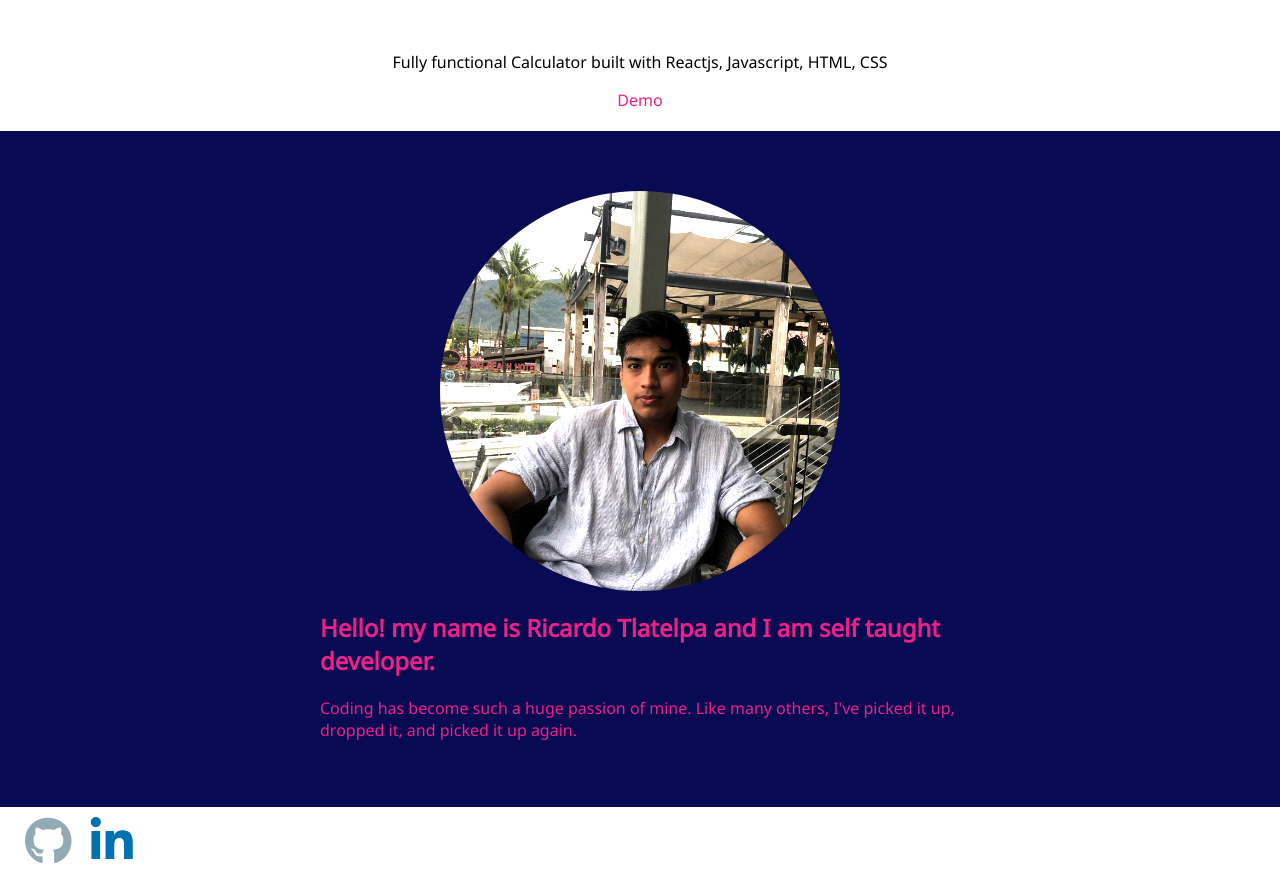
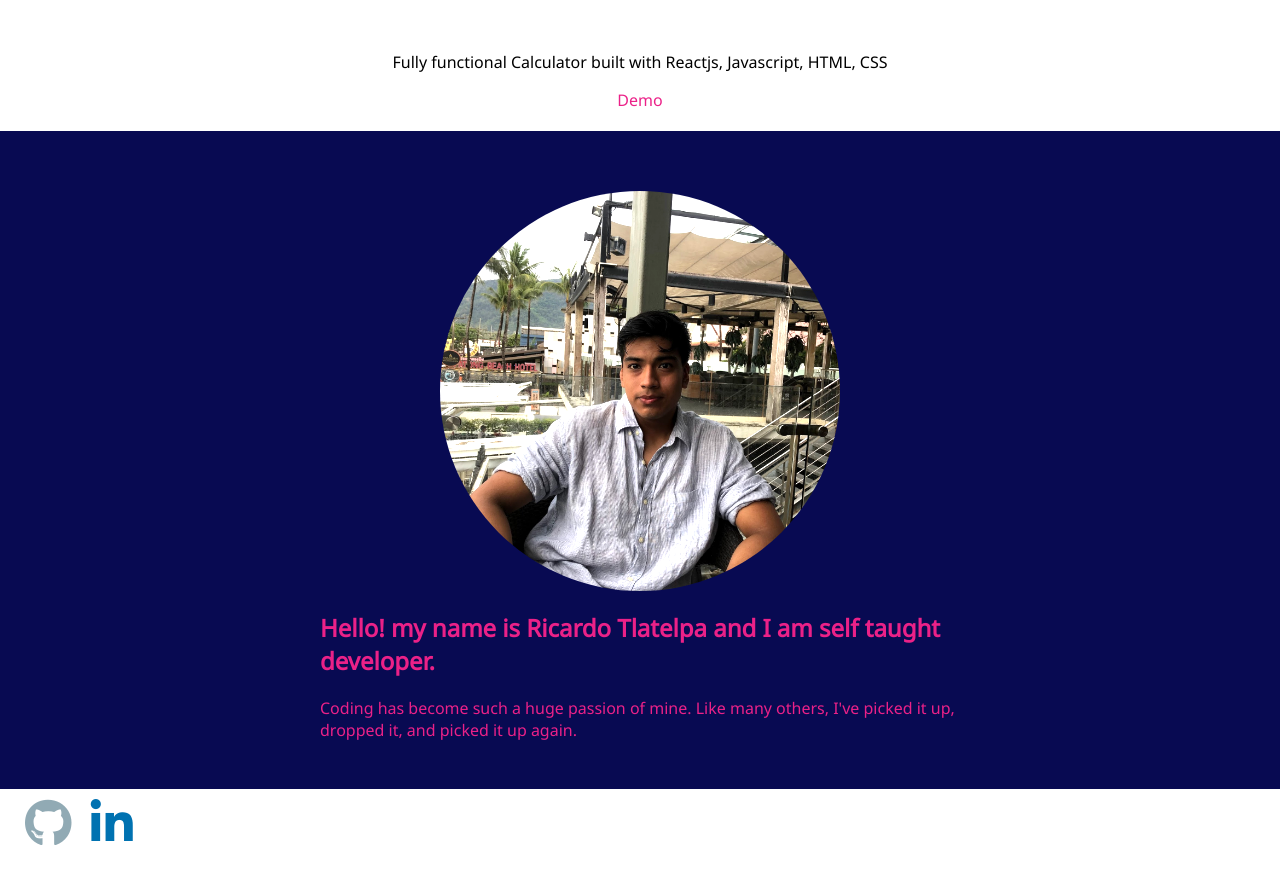
Before and after one commit to RicardoTlatelpa/ricardoportfolio, a plain HTML site: page index.html in a window 1280 px wide. Shown: the part 2740-3615 px from the top of the page. Drawn offline with Linux system fonts and the light colour scheme.

Commit message:
footer redesign

```diff
--- a/index.html
+++ b/index.html
@@ -7,12 +7,13 @@
     <title>Ricardo Tlatelpa</title>
 
     <link rel="stylesheet" type="text/css" href = './styles/stylesheet.css'/>
-
+    <script src="https://kit.fontawesome.com/85e783b52c.js" crossorigin="anonymous"></script>
     <link href="https://fonts.googleapis.com/css?family=Noto+Sans&display=swap" rel="stylesheet">
 
 
 </head>
 <body>
+    <div className = "relative-parent">
     <header>
         <a href = 'index.html'><h3>Ricardo Tlatelpa</h3></a>
         <ul class = "header-menu">
@@ -116,10 +117,7 @@
 
                 </div>
     </footer>
-
-<!-- jquery implementation with animation -->
-<script src="https://kit.fontawesome.com/85e783b52c.js" crossorigin="anonymous"></script>
-
+    </div>
 <script src = 'animations.js'></script>
 </body>
 </html>
--- a/styles/stylesheet.css
+++ b/styles/stylesheet.css
@@ -3,7 +3,7 @@ html,body{
     margin: 0;
     padding:0;
     overflow-x:hidden;
-
+    position: relative;
 }
 
 header{
@@ -137,8 +137,18 @@ header ul li{
     text-align: center;
 }
 footer{
+    position: absolute;
+    display: block;
+    bottom: 0;
     padding: 10px;
+    width: 100%;
+    background-color: white;
+
 }
+/* footer::after{
+    content: '';
+    background-color: white;
+} */
 
 .footer-content a{
     margin-left: 15px;
@@ -167,7 +177,7 @@ footer{
     width: 100%;
     height: 100%;
     padding-top: 60px;
-    padding-bottom: 50px;
+    padding-bottom: 100px;
 }
 .hireMe-title{
     width: 60%;
```
